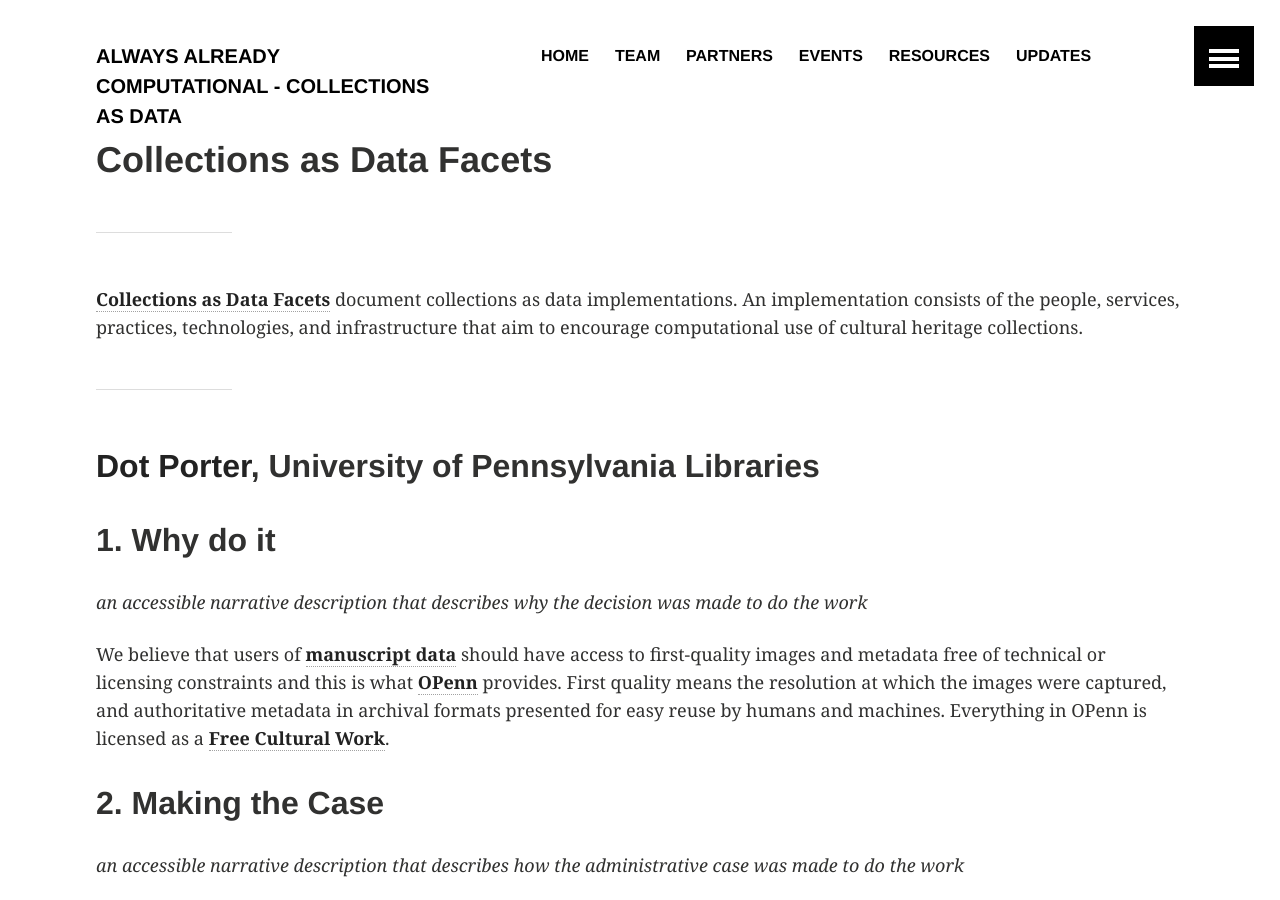
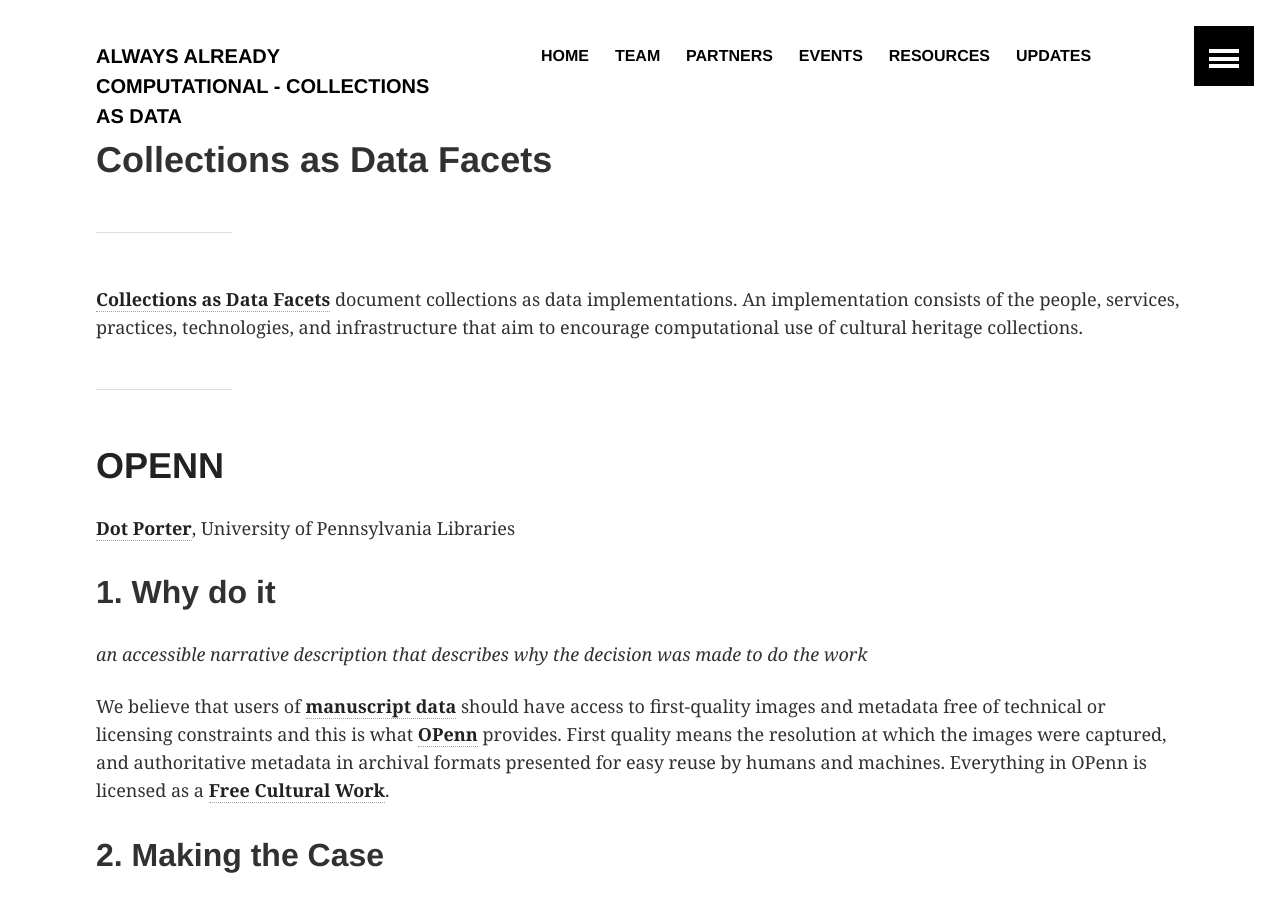
Before and after one commit to collectionsasdata/collectionsasdata.github.io, a Jekyll site: the page built from facet5.md, in a window 1280 px wide and 900 px high. Built offline with Jekyll 4.4.1, drawn with Linux system fonts in a browser that asks for light colours.

Commit message:
Update facet5.md

```diff
--- a/facet5.md
+++ b/facet5.md
@@ -4,11 +4,13 @@
 ---
 ---
 
-[**Collections as Data Facets**]() document collections as data implementations. An implementation consists of the people, services, practices, technologies, and infrastructure that aim to encourage computational use of cultural heritage collections.
+[**Collections as Data Facets**](https://collectionsasdata.github.io/facets/) document collections as data implementations. An implementation consists of the people, services, practices, technologies, and infrastructure that aim to encourage computational use of cultural heritage collections.
 
 ---
 
-## [**Dot Porter**](http://dla.library.upenn.edu/dla/staff/record.html?id=619), University of Pennsylvania Libraries
+# [OPENN](http://openn.library.upenn.edu/)
+
+[**Dot Porter**](http://dla.library.upenn.edu/dla/staff/record.html?id=619), University of Pennsylvania Libraries
 
 ## 1. Why do it
 
```
